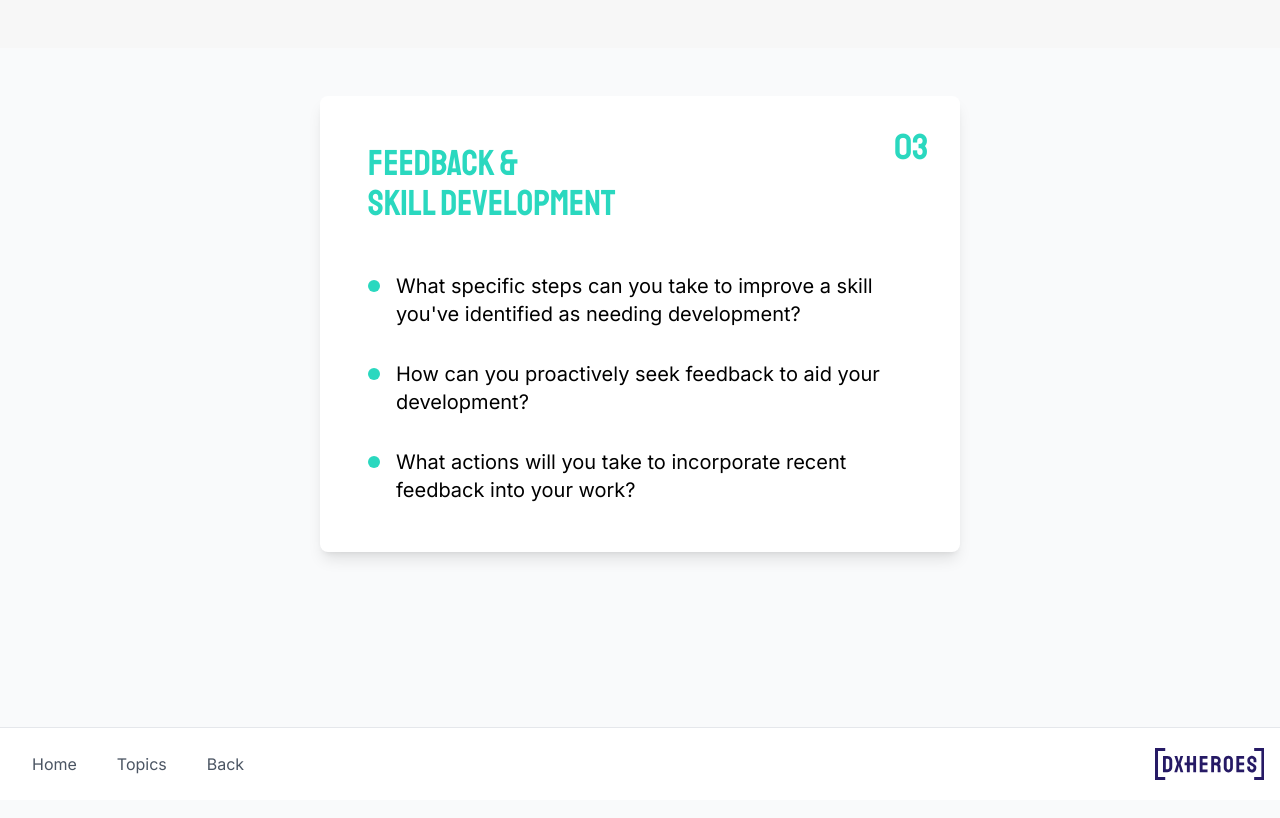
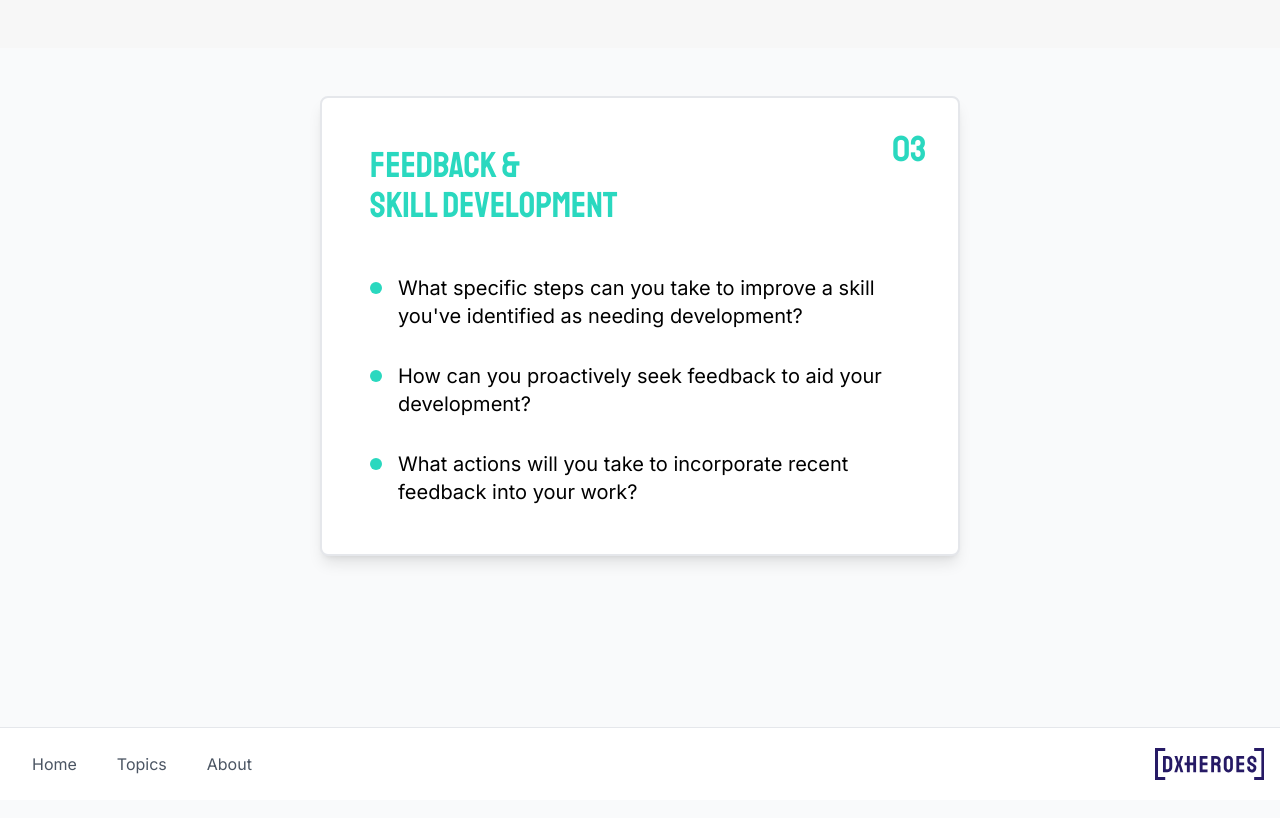
Before and after one commit to DXHeroes/1on1-cards, a Next.js app: page /topics/1/questions/advanced in a window 1280 px wide. Shown: the top 818 px of the page. Built offline with nearby package versions, Linux system fonts and the light colour scheme.

Commit message:
feat: improve visuals

```diff
--- a/src/app/components/Navigation.tsx
+++ b/src/app/components/Navigation.tsx
@@ -30,15 +30,12 @@ export default function Navigation({ showBack = true }: NavigationProps) {
               Topics
             </Link>
 
-            {showBack && (
-              <button
-                type="button"
-                onClick={() => router.back()}
-                className="px-4 py-2 text-gray-600 hover:bg-gray-100 rounded-lg transition-colors text-sm sm:text-base font-inter"
-              >
-                Back
-              </button>
-            )}
+            <Link
+              href="/about"
+              className="px-4 py-2 text-gray-600 hover:bg-gray-100 rounded-lg transition-colors text-sm sm:text-base font-inter"
+            >
+              About
+            </Link>
 
           </div>
           <Link href="https://dxheroes.io" target="_blank">
--- a/src/app/topics/[id]/questions/[difficulty]/QuestionsPage.tsx
+++ b/src/app/topics/[id]/questions/[difficulty]/QuestionsPage.tsx
@@ -5,9 +5,9 @@ import { topics } from '../../../../constants/topics';
 import type { TopicId, Difficulty } from '../../../../constants/topics';
 
 const difficultyClasses = {
-  beginner: 'text-electric-violet bg-electric-violet',
-  intermediate: 'text-purple bg-purple',
-  advanced: 'text-turquoise bg-turquoise',
+  beginner: 'text-electric-violet border-electric-violet',
+  intermediate: 'text-purple border-purple',
+  advanced: 'text-turquoise border-turquoise',
 } as const;
 
 const difficultyNumbers = {
@@ -19,7 +19,7 @@ const difficultyNumbers = {
 export default function QuestionsPage(props: { id: string, difficulty: Difficulty, questions: string[] }) {
   const { id, difficulty, questions } = props;
   const topic = topics[id as TopicId];
-  const [textColorClass, bgColorClass] = difficultyClasses[difficulty].split(' ');
+  const [textColorClass] = difficultyClasses[difficulty].split(' ');
 
   if (!topic) {
     return null;
@@ -28,7 +28,7 @@ export default function QuestionsPage(props: { id: string, difficulty: Difficult
   return (
     <div className="min-h-screen bg-gray-50">
       <div className="mx-auto max-w-2xl px-4 py-12">
-        <div className="bg-white text-black p-6 sm:p-12 rounded-lg shadow-lg relative">
+        <div className="bg-white text-black p-6 sm:p-12 rounded-lg shadow-lg relative border-2 border-opacity-50">
           <span className={`absolute top-4 sm:top-8 right-4 sm:right-8 text-3xl sm:text-4xl font-staatliches opacity-90 sm:opacity-100 ${textColorClass}`}>
             {difficultyNumbers[difficulty]}
           </span>
@@ -36,9 +36,9 @@ export default function QuestionsPage(props: { id: string, difficulty: Difficult
             {topic.title}
           </h1>
           <ul className="space-y-6 sm:space-y-8 font-inter">
-            {questions.map((question, i) => (
-              <li key={`${id}-${difficulty}-q-${i}`} className="flex items-start gap-3 sm:gap-4">
-                <span className={`w-2.5 sm:w-3 h-2.5 sm:h-3 rounded-full flex-shrink-0 mt-2 ${bgColorClass}`} />
+            {questions.map((question) => (
+              <li key={`${id}-${difficulty}-q-${question.slice(0, 20)}`} className="flex items-start gap-3 sm:gap-4">
+                <span className={`w-2.5 sm:w-3 h-2.5 sm:h-3 rounded-full flex-shrink-0 mt-2 ${difficultyClasses[difficulty].replace('text-', 'bg-')}`} />
                 <span className="text-lg sm:text-xl leading-relaxed">{question}</span>
               </li>
             ))}
```
